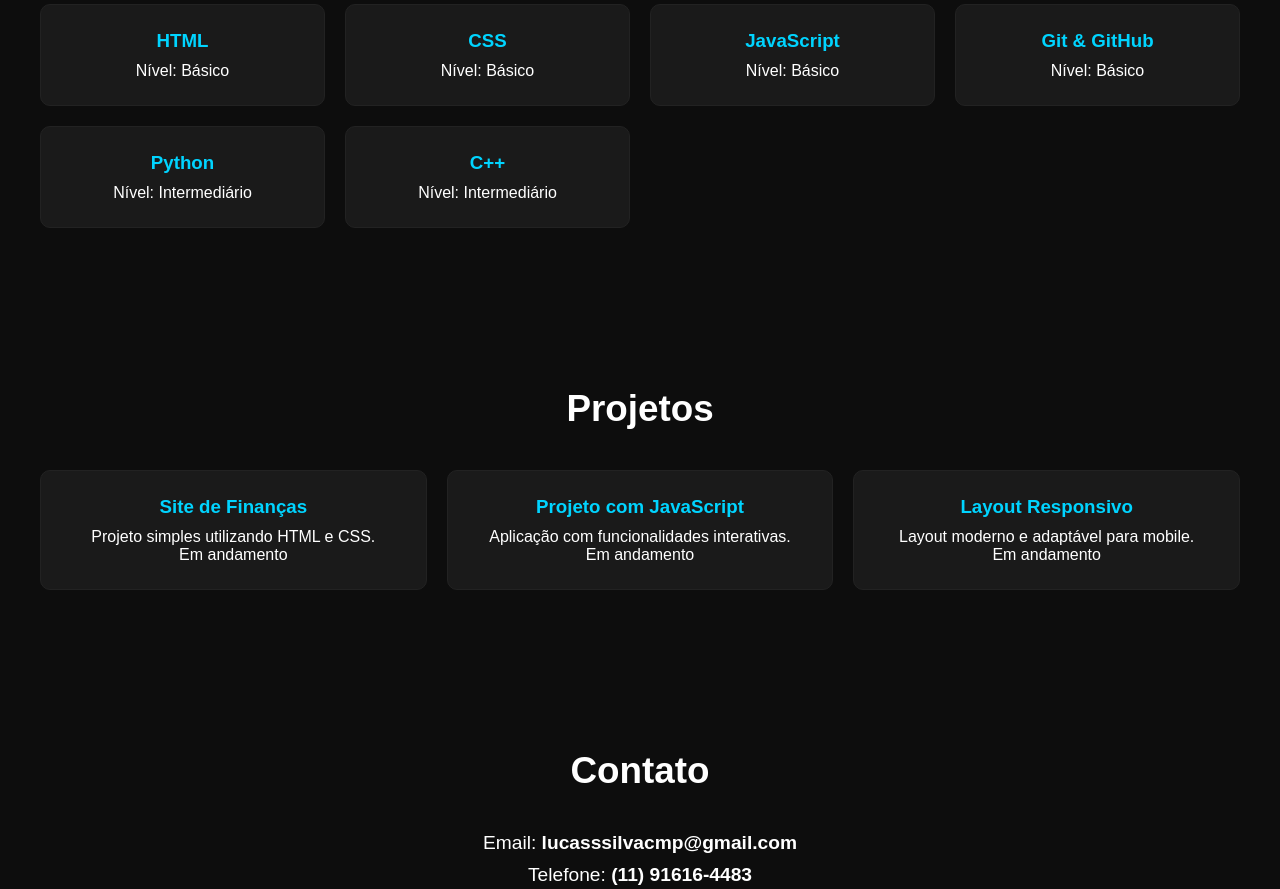
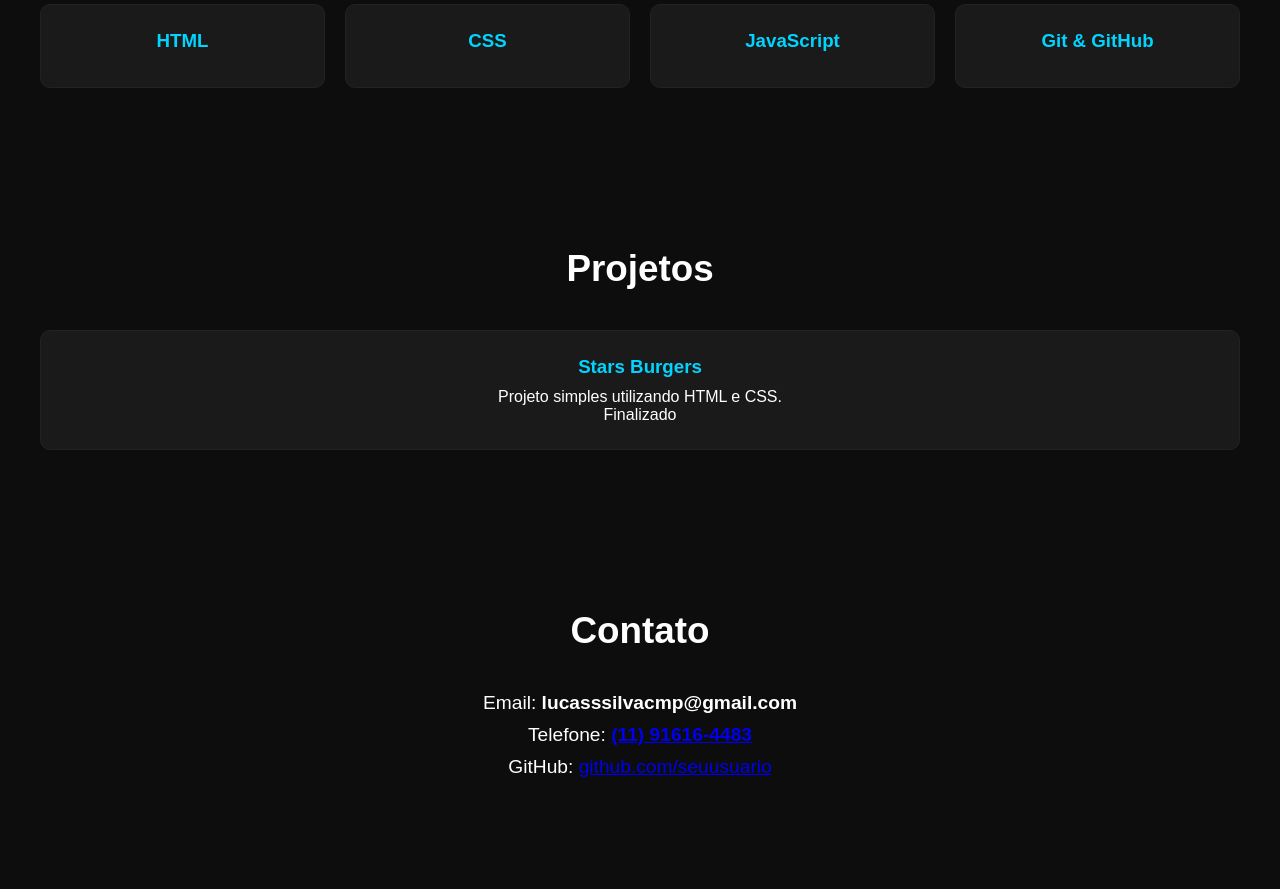
Before and after one commit to Lcam2419/portifolio2, a plain HTML site: page index.html in a window 1280 px wide. Shown: the part 480-1369 px from the top of the page. Drawn offline with Linux system fonts and the light colour scheme.

Commit message:
Revise portfolio layout and project details
Updated the portfolio HTML structure, including new project details and contact information.

```diff
--- a/index.html
+++ b/index.html
@@ -32,7 +32,6 @@
         </p>
 
         <div class="buttons">
-            <a href="curriculo.pdf" class="btn" download>Baixar Currículo</a>
             <a href="#projetos" class="btn-outline">Ver Projetos</a>
         </div>
     </div>
@@ -45,32 +44,18 @@
     <div class="cards">
         <div class="card">
             <h3>HTML</h3>
-            <p>Nível: Básico</p>
         </div>
 
         <div class="card">
             <h3>CSS</h3>
-            <p>Nível: Básico</p>
         </div>
 
         <div class="card">
             <h3>JavaScript</h3>
-            <p>Nível: Básico</p>
         </div>
 
         <div class="card">
             <h3>Git & GitHub</h3>
-            <p>Nível: Básico</p>
-        </div>
-
-        <div class="card">
-            <h3>Python</h3>
-            <p>Nível: Intermediário</p>
-        </div>
-
-        <div class="card">
-            <h3>C++</h3>
-            <p>Nível: Intermediário</p>
         </div>
     </div>
 </section>
@@ -80,25 +65,11 @@
     <h2>Projetos</h2>
 
     <div class="cards">
-
         <div class="card">
-            <h3>Site de Finanças</h3>
+            <h3>Stars Burgers</h3>
             <p>Projeto simples utilizando HTML e CSS.</p>
-            <span class="status andamento">Em andamento</span>
+            <span class="status finalizado">Finalizado</span>
         </div>
-
-        <div class="card">
-            <h3>Projeto com JavaScript</h3>
-            <p>Aplicação com funcionalidades interativas.</p>
-            <span class="status andamento">Em andamento</span>
-        </div>
-
-        <div class="card">
-            <h3>Layout Responsivo</h3>
-            <p>Layout moderno e adaptável para mobile.</p>
-            <span class="status andamento">Em andamento</span>
-        </div>
-
     </div>
 </section>
 
@@ -107,8 +78,16 @@
     <h2>Contato</h2>
 
     <p>Email: <strong>lucasssilvacmp@gmail.com</strong></p>
-    <p>Telefone: <strong>(11) 91616-4483</strong></p>
-    <p>GitHub:
+
+    <p>
+        Telefone:
+        <strong>
+            <a href="tel:+5511916164483">(11) 91616-4483</a>
+        </strong>
+    </p>
+
+    <p>
+        GitHub:
         <a href="https://github.com/seuusuario" target="_blank">
             github.com/seuusuario
         </a>
```
